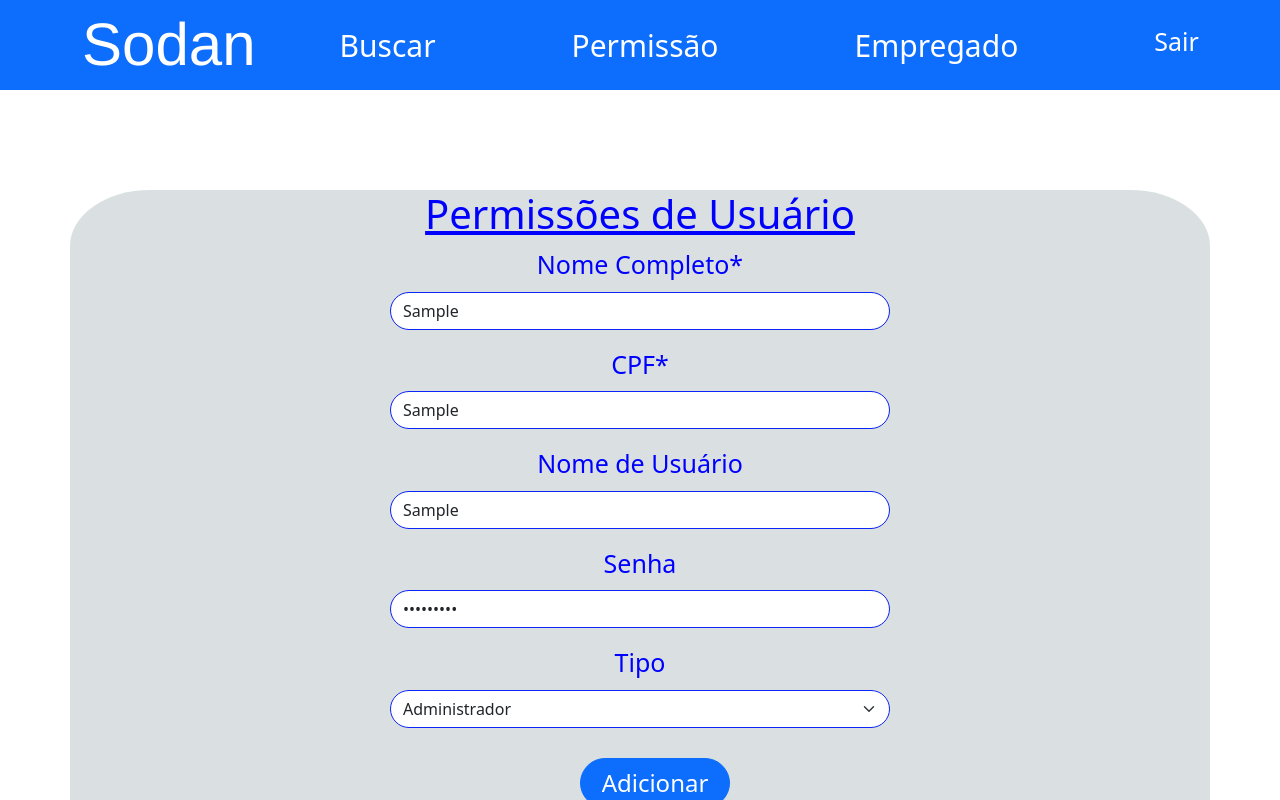
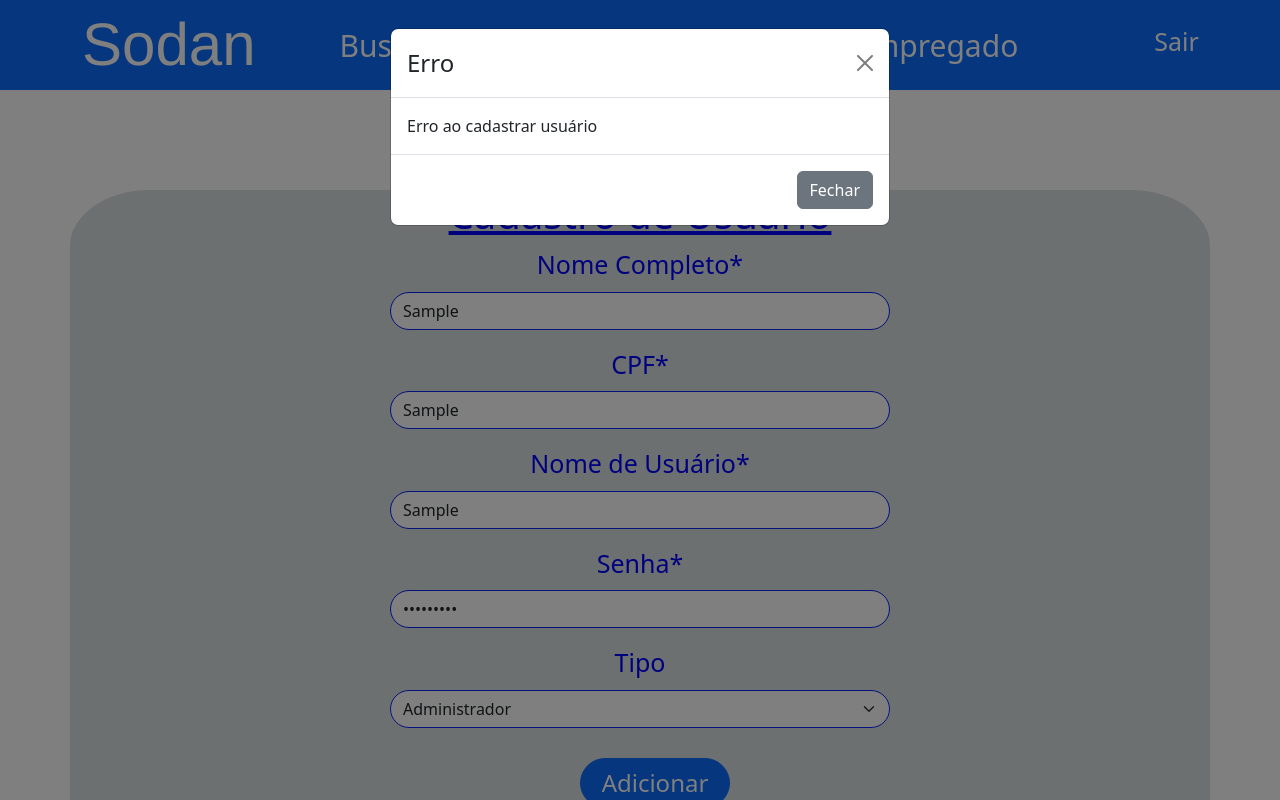
Before and after one commit to VictorioCN/Sodan, a React (Create React App) app: page /permissao in a window 1280 px wide. Both pictures are taken after typing "Sample", "Sample", "Sample", "Sample123" into the empty fields and a click on the button "Adicionar". Shown: the top 800 px of the page. Built offline with nearby package versions, Linux system fonts and the light colour scheme; no server answers.

Commit message:
Validando os Campos

```diff
--- a/package.json
+++ b/package.json
@@ -7,11 +7,14 @@
     "@testing-library/react": "^13.4.0",
     "@testing-library/user-event": "^13.5.0",
     "axios": "^1.7.7",
+    "bcryptjs": "^2.4.3",
     "body-parser": "^1.20.3",
     "bootstrap": "^5.3.3",
     "cors": "^2.8.5",
+    "dotenv": "^16.4.5",
     "express": "^4.21.1",
     "json-server": "^1.0.0-beta.3",
+    "jsonwebtoken": "^9.0.2",
     "mysql": "^2.18.1",
     "mysql2": "^3.11.4",
     "nodemon": "^3.1.7",
--- a/src/data/db.js
+++ b/src/data/db.js
@@ -4,7 +4,7 @@ const mysql = require('mysql2');
 const pool = mysql.createPool({
   host: 'localhost',
   user: 'root', // Altere para seu usuário MySQL
-  password: '', // Altere para sua senha MySQL
+  password: 'victor', // Altere para sua senha MySQL
   database: 'sodan',
 });
 
--- a/src/pages/CadastrarEmpregado.jsx
+++ b/src/pages/CadastrarEmpregado.jsx
@@ -28,6 +28,8 @@ const CadastrarEmpregado = () => {
 
   // Estado para controlar o modal
   const [showModal, setShowModal] = useState(false);
+  const [modalMessage, setModalMessage] = useState(''); // Mensagem do Modal
+  const [modalTitle, setModalTitle] = useState(''); // Título do Modal
 
   // Função para buscar os treinamentos do backend
   const fetchTreinamentos = async () => {
@@ -74,10 +76,41 @@ const CadastrarEmpregado = () => {
     });
   };
 
+  // Função de validação para os campos obrigatórios
+  const validateForm = () => {
+    const { matricula, nome, cpf, cidade, bairro, rua, numeroRua, email, telefone, dataNascimento, dataAdmissao } = formData;
+
+    if (!matricula) return 'Matrícula é obrigatória!';
+    if (!nome) return 'Nome completo é obrigatório!';
+    if (!cpf) return 'CPF é obrigatório!';
+    if (!cidade) return 'Cidade é obrigatória!';
+    if (!bairro) return 'Bairro é obrigatório!';
+    if (!rua) return 'Rua é obrigatória!';
+    if (!numeroRua) return 'Número da rua é obrigatório!';
+    if (!email) return 'Email é obrigatório!';
+    if (!telefone) return 'Telefone é obrigatório!';
+    if (!dataNascimento) return 'Data de nascimento é obrigatória!';
+    if (!dataAdmissao) return 'Data de admissão é obrigatória!';
+    return ''; // Retorna vazio se todos os campos obrigatórios estiverem preenchidos
+  };
+
   // Função que será chamada ao tentar submeter o formulário
   const handleSubmit = (e) => {
-    e.preventDefault();
-    setShowModal(true);  // Exibe o modal de confirmação
+    e.preventDefault();  // Evita o comportamento padrão de envio do formulário
+
+    // Validando os campos
+    const validationMessage = validateForm();
+    if (validationMessage) {
+      setModalTitle('Erro');
+      setModalMessage(validationMessage);
+      setShowModal(true);  // Exibe o modal de erro
+      return; // Não segue para a parte de confirmação
+    }
+
+    // Se a validação passar, mostra o modal de confirmação
+    setShowModal(true);
+    setModalTitle('Confirmar Cadastro');
+    setModalMessage('Você tem certeza que deseja cadastrar este empregado?');
   };
 
   // Função para confirmar o cadastro
@@ -85,7 +118,10 @@ const CadastrarEmpregado = () => {
     try {
       const response = await axios.post('http://localhost:5000/api/empregado/cadastrar', formData);
       setShowModal(false);  // Fecha o modal
-      alert('Empregado cadastrado com sucesso!');
+      setModalTitle('Sucesso');
+      setModalMessage('Empregado cadastrado com sucesso!');
+      setShowModal(true); // Exibe o modal de sucesso
+
       // Limpa o formulário após o cadastro bem-sucedido
       setFormData({
         matricula: '',
@@ -103,7 +139,9 @@ const CadastrarEmpregado = () => {
       });
     } catch (error) {
       console.error(error);
-      alert('Erro ao cadastrar empregado!');  // Exibe um erro genérico
+      setModalTitle('Erro');
+      setModalMessage('Erro ao cadastrar empregado!');
+      setShowModal(true);  // Exibe o modal de erro
     }
   };
 
@@ -160,7 +198,7 @@ const CadastrarEmpregado = () => {
         </Form.Group>
 
         {/* Endereço */}
-        <hr/>
+        <hr />
         <div className="d-flex justify-content-center mb-3">
           <Form.Group className="me-2" controlId="formBasicRua">
             <Form.Label className={style.label}>Rua*</Form.Label>
@@ -212,7 +250,7 @@ const CadastrarEmpregado = () => {
         </div>
 
         {/* Dados de contato */}
-        <hr/>
+        <hr />
         <Form.Group className="mb-3" controlId="formBasicEmail">
           <Form.Label className={style.label}>Email*</Form.Label>
           <Form.Control
@@ -264,7 +302,7 @@ const CadastrarEmpregado = () => {
         </div>
 
         {/* Treinamentos */}
-        <hr/>
+        <hr />
         <h1>Treinamentos</h1>
         {treinamentos.length > 0 && formData.treinamentos.map((treinamento, index) => (
           <Form.Group key={index} className="mb-3">
@@ -292,21 +330,23 @@ const CadastrarEmpregado = () => {
         </div>
       </Form>
 
-      {/* Modal de confirmação */}
+      {/* Modal de erro ou sucesso */}
       <Modal show={showModal} onHide={cancelarCadastro}>
         <Modal.Header closeButton>
-          <Modal.Title>Confirmar Cadastro</Modal.Title>
+          <Modal.Title>{modalTitle}</Modal.Title>
         </Modal.Header>
         <Modal.Body>
-          Você tem certeza que deseja cadastrar este empregado?
+          {modalMessage}
         </Modal.Body>
         <Modal.Footer>
           <Button variant="secondary" onClick={cancelarCadastro}>
-            Cancelar
+            Fechar
           </Button>
+          {modalTitle === 'Confirmar Cadastro' && (
             <Button variant="primary" onClick={confirmarCadastro}>
               Confirmar
             </Button>
+          )}
         </Modal.Footer>
       </Modal>
     </Container>
--- a/src/pages/MyLogin.jsx
+++ b/src/pages/MyLogin.jsx
@@ -4,17 +4,31 @@ import axios from 'axios';
 import Button from 'react-bootstrap/Button';
 import Form from 'react-bootstrap/Form';
 import Container from 'react-bootstrap/esm/Container';
+import Modal from 'react-bootstrap/Modal'; // Importando o Modal
 import style from '../css/MyLogin.module.css';
 import { Link } from 'react-router-dom';
 
 const MyLogin = () => {
   const [login, setLogin] = useState('');
   const [senha, setSenha] = useState('');
+  const [showModal, setShowModal] = useState(false); // Estado para controlar a exibição do Modal
+  const [modalMessage, setModalMessage] = useState(''); // Mensagem do Modal
+  const [modalTitle, setModalTitle] = useState(''); // Título do Modal
+  const [isLoginSuccess, setIsLoginSuccess] = useState(false); // Controle para diferenciar sucesso de erro
   const navigate = useNavigate();
 
   // Função para lidar com a submissão do formulário
   const handleLogin = async (e) => {
     e.preventDefault();
+
+    // Validação para verificar se os campos estão vazios
+    if (!login || !senha) {
+      setModalTitle('Erro');
+      setModalMessage('Os campos de login e senha não podem estar vazios!');
+      setIsLoginSuccess(false);
+      setShowModal(true); // Exibe o Modal com a mensagem de erro
+      return;
+    }
 
     try {
       const response = await axios.post('http://localhost:5000/usuarios/login', {
@@ -23,14 +37,28 @@ const MyLogin = () => {
       });
 
       if (response.status === 200) {
-        alert('Login bem-sucedido!');
-        navigate('/buscar'); // Redirecionar para a página Home
+        // Exibe o modal de sucesso
+        setModalTitle('Sucesso');
+        setModalMessage('Login bem-sucedido!');
+        setIsLoginSuccess(true);
+        setShowModal(true);
+
+        // Redireciona após o modal fechar (usando um delay)
+        setTimeout(() => {
+          navigate('/buscar'); // Redireciona para a página Home
+        }, 2000); // 2 segundos de delay para o usuário ver o sucesso
       }
     } catch (error) {
       console.error('Erro ao fazer login:', error);
-      alert('Usuário ou senha incorretos!');
+      setModalTitle('Erro');
+      setModalMessage('Usuário ou senha incorretos!');
+      setIsLoginSuccess(false);
+      setShowModal(true);
     }
   };
+
+  // Função para fechar o modal
+  const handleCloseModal = () => setShowModal(false);
 
   return (
     <div className={style.Tudo}>
@@ -66,6 +94,19 @@ const MyLogin = () => {
           <Link to="/EsqueciSenha" className={style.esqueciS}>Esqueci a Senha</Link>
         </Form>
       </Container>
+
+      {/* Modal de Erro ou Sucesso */}
+      <Modal show={showModal} onHide={handleCloseModal}>
+        <Modal.Header closeButton>
+          <Modal.Title>{modalTitle}</Modal.Title>
+        </Modal.Header>
+        <Modal.Body>{modalMessage}</Modal.Body>
+        <Modal.Footer>
+          <Button variant="secondary" onClick={handleCloseModal}>
+            Fechar
+          </Button>
+        </Modal.Footer>
+      </Modal>
     </div>
   );
 };
--- a/src/pages/Permissao.jsx
+++ b/src/pages/Permissao.jsx
@@ -3,6 +3,7 @@ import axios from 'axios';
 import Button from 'react-bootstrap/Button';
 import Form from 'react-bootstrap/Form';
 import Container from 'react-bootstrap/esm/Container';
+import Modal from 'react-bootstrap/Modal'; // Importando o Modal
 import style from '../css/Permissao.module.css';
 
 const Permissao = () => {
@@ -14,34 +15,75 @@ const Permissao = () => {
     tipo: 'administrador',
   });
 
+  const [showModal, setShowModal] = useState(false); // Controle do Modal
+  const [modalMessage, setModalMessage] = useState(''); // Mensagem do Modal
+  const [modalTitle, setModalTitle] = useState(''); // Título do Modal
+
+  // Função para lidar com as mudanças nos campos
   const handleInputChange = (e) => {
     const { name, value } = e.target;
     setFormData({ ...formData, [name]: value });
   };
 
+  // Função para validar os campos obrigatórios
+  const validateForm = () => {
+    const { nome, cpf, nomeUsuario, senha } = formData;
+
+    if (!nome) return 'Nome Completo é obrigatório!';
+    if (!cpf) return 'CPF é obrigatório!';
+    if (!nomeUsuario) return 'Nome de Usuário é obrigatório!';
+    if (!senha) return 'Senha é obrigatória!';
+    return '';
+  };
+
+  // Função para lidar com a submissão do formulário
   const handleSubmit = async (e) => {
     e.preventDefault();
 
-    console.log(formData); // Verifique se os dados estão corretos
+    // Validando os campos
+    const validationMessage = validateForm();
+    if (validationMessage) {
+      setModalTitle('Erro');
+      setModalMessage(validationMessage);
+      setShowModal(true); // Exibe o Modal com o erro
+      return;
+    }
+
+    // Se a validação passar, tenta cadastrar o usuário
     try {
       const response = await axios.post('http://localhost:5000/usuarios/cadastrar', formData);
-      alert(response.data.message);
+      setModalTitle('Sucesso');
+      setModalMessage(response.data.message || 'Cadastro realizado com sucesso!');
+      setShowModal(true);
+
+      // Limpar os campos após o cadastro bem-sucedido
+      setFormData({
+        nome: '',
+        cpf: '',
+        nomeUsuario: '',
+        senha: '',
+        tipo: 'administrador',
+      });
     } catch (error) {
       console.error('Erro ao cadastrar usuário:', error);
-      alert('Erro ao cadastrar usuário');
+      setModalTitle('Erro');
+      setModalMessage('Erro ao cadastrar usuário');
+      setShowModal(true);
     }
   };
 
+  // Função para fechar o modal
+  const handleCloseModal = () => setShowModal(false);
 
   return (
     <Container className={style.container}>
-      <Form  onSubmit={handleSubmit} className={style.form}>
-        <h1>Permissões de Usuário</h1>
+      <Form onSubmit={handleSubmit} className={style.form}>
+        <h1>Cadastro de Usuário</h1>
 
         <Form.Group className="mb-3">
           <Form.Label className={style.label}>Nome Completo*</Form.Label>
           <Form.Control
-          className={style.input}
+            className={style.input}
             type="text"
             name="nome"
             value={formData.nome}
@@ -52,7 +94,7 @@ const Permissao = () => {
         <Form.Group className="mb-3">
           <Form.Label className={style.label}>CPF*</Form.Label>
           <Form.Control
-          className={style.input}
+            className={style.input}
             type="text"
             name="cpf"
             value={formData.cpf}
@@ -61,9 +103,9 @@ const Permissao = () => {
         </Form.Group>
 
         <Form.Group className="mb-3">
-          <Form.Label className={style.label}>Nome de Usuário</Form.Label>
+          <Form.Label className={style.label}>Nome de Usuário*</Form.Label>
           <Form.Control
-          className={style.input}
+            className={style.input}
             type="text"
             name="nomeUsuario"
             value={formData.nomeUsuario}
@@ -72,9 +114,9 @@ const Permissao = () => {
         </Form.Group>
 
         <Form.Group className="mb-3">
-          <Form.Label className={style.label}>Senha</Form.Label>
+          <Form.Label className={style.label}>Senha*</Form.Label>
           <Form.Control
-          className={style.input}
+            className={style.input}
             type="password"
             name="senha"
             value={formData.senha}
@@ -97,6 +139,19 @@ const Permissao = () => {
           Adicionar
         </Button>
       </Form>
+
+      {/* Modal de Sucesso ou Erro */}
+      <Modal show={showModal} onHide={handleCloseModal}>
+        <Modal.Header closeButton>
+          <Modal.Title>{modalTitle}</Modal.Title>
+        </Modal.Header>
+        <Modal.Body>{modalMessage}</Modal.Body>
+        <Modal.Footer>
+          <Button variant="secondary" onClick={handleCloseModal}>
+            Fechar
+          </Button>
+        </Modal.Footer>
+      </Modal>
     </Container>
   );
 };
```
Also changed, not shown: 1 other file (tests, documents, lock files or other folders). Lines whose indentation alone changed are shown as unchanged.
